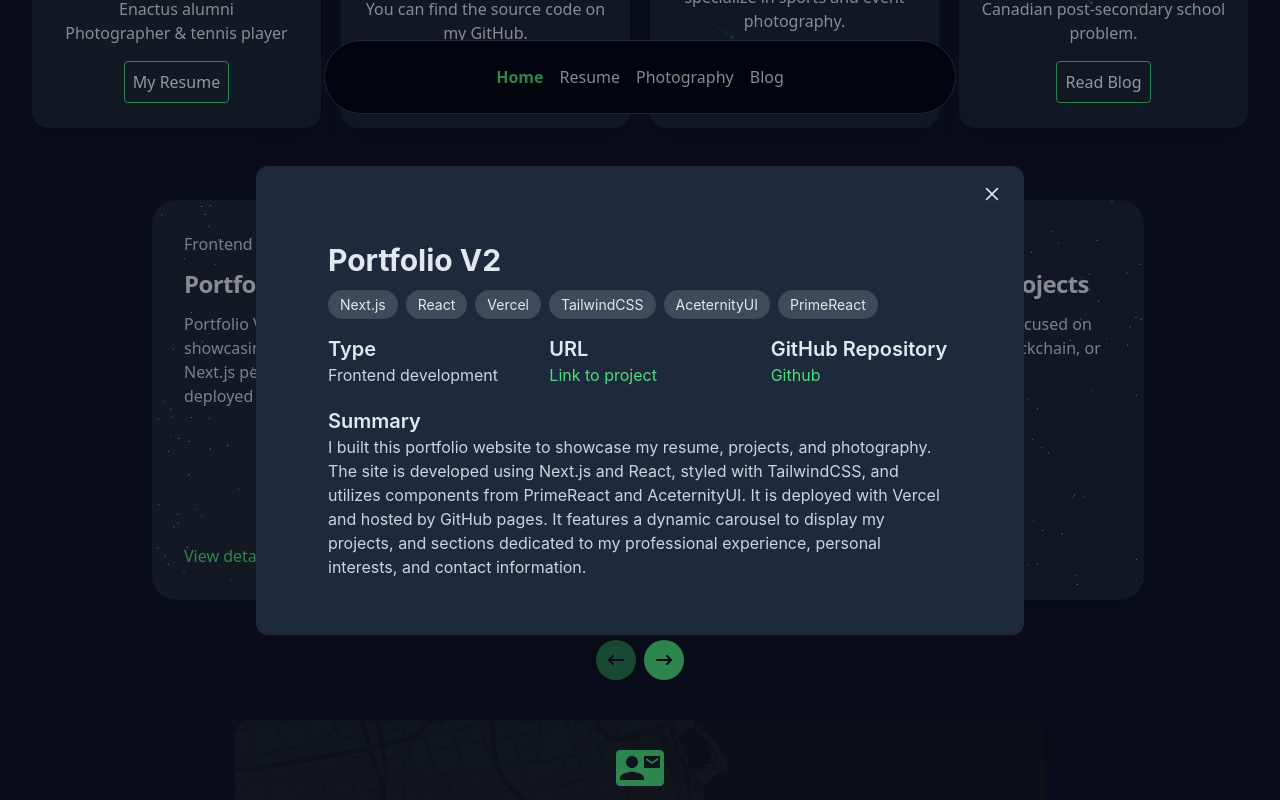
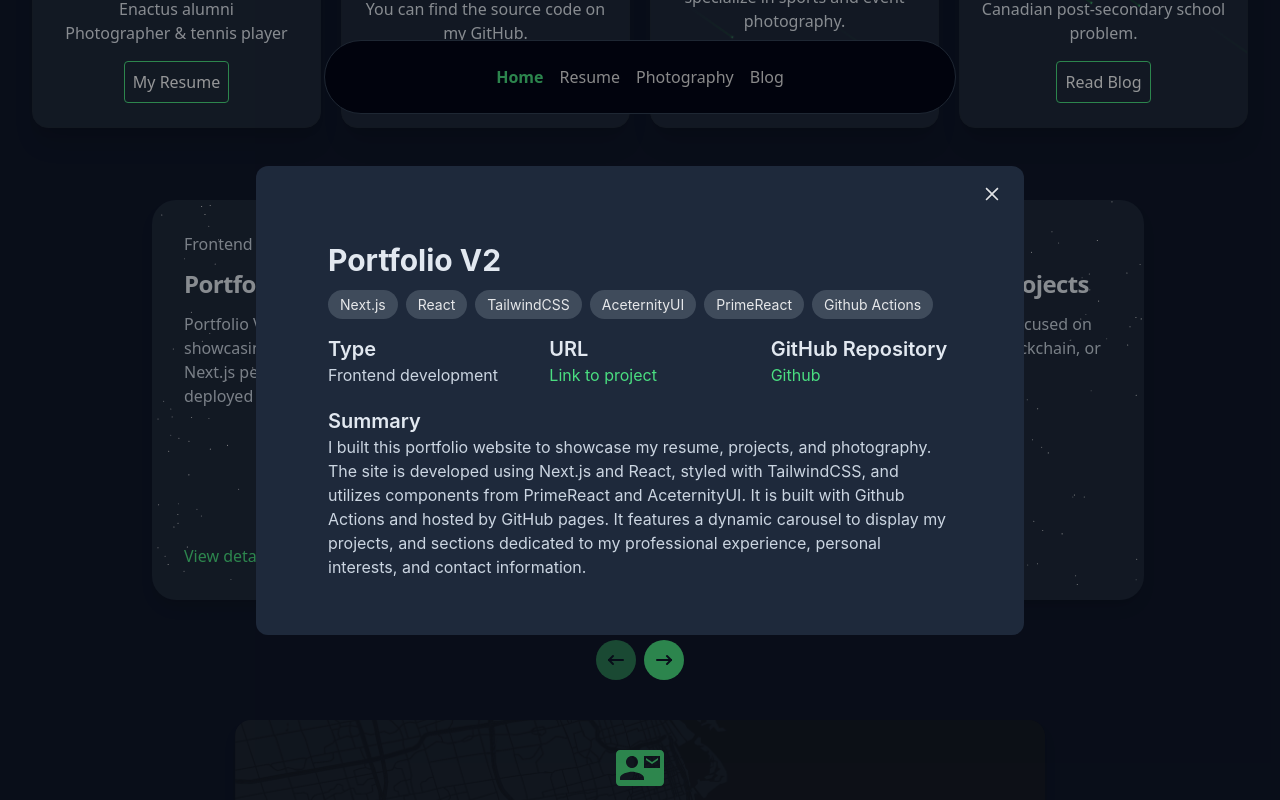
Before and after one commit to bob28/bhavikPortfolioV2, a Next.js app: page / in a window 1280 px wide. Both pictures are taken after a click on the button 312 px from the left and 1288 px from the top of the page. Shown: the part 888-1688 px from the top of the page. Built offline with nearby package versions, Linux system fonts and the light colour scheme.

Commit message:
Copy changes

```diff
--- a/app/page.tsx
+++ b/app/page.tsx
@@ -26,10 +26,10 @@
       <div className="flex flex-wrap gap-2 mt-2">
         <Chip label="Next.js" className="text-sm" />
         <Chip label="React" className="text-sm" />
-        <Chip label="Vercel" className="text-sm" />
         <Chip label="TailwindCSS" className="text-sm" />
         <Chip label="AceternityUI" className="text-sm" />
         <Chip label="PrimeReact" className="text-sm" />
+        <Chip label="Github Actions" className="text-sm" />
       </div>
       <div className="grid grid-cols-1 md:grid-cols-3 gap-x-10 gap-y-5 mt-4">
         <div>
@@ -61,10 +61,10 @@
           I built this portfolio website to showcase my resume, projects, and
           photography. The site is developed using Next.js and React, styled
           with TailwindCSS, and utilizes components from PrimeReact and
-          AceternityUI. It is deployed with Vercel and hosted by GitHub pages.
-          It features a dynamic carousel to display my projects, and sections
-          dedicated to my professional experience, personal interests, and
-          contact information.
+          AceternityUI. It is built with Github Actions and hosted by GitHub
+          pages. It features a dynamic carousel to display my projects, and
+          sections dedicated to my professional experience, personal interests,
+          and contact information.
         </p>
       </div>
     </div>
@@ -362,7 +362,7 @@
       title: "Portfolio V2",
       content: <PortfolioProjectContent />,
       summary:
-        "Portfolio V2 is this current site showcasing a frontend React and Next.js personal website deployed with Vercel",
+        "Portfolio V2 is this current site showcasing a frontend React and Next.js personal website deployed on Github",
     },
     {
       category: "Fullstack",
@@ -493,9 +493,10 @@
               <MdContactMail />
             </h1>
             <div className="font-normal text-base text-slate-200 mb-4 relative  flex flex-col gap-4">
-              I'm actively seeking new opportunities, so please don't hesitate{" "}
-              <br />
-              to reach out to me or simply say hello!
+              <p className="px-5 md:px-52">
+                I'm actively seeking new opportunities, so please don't hesitate{" "}
+                to reach out to me or simply say hello!
+              </p>
               <div>
                 <div className="font-bold mb-1">Email</div>
                 <a
```
